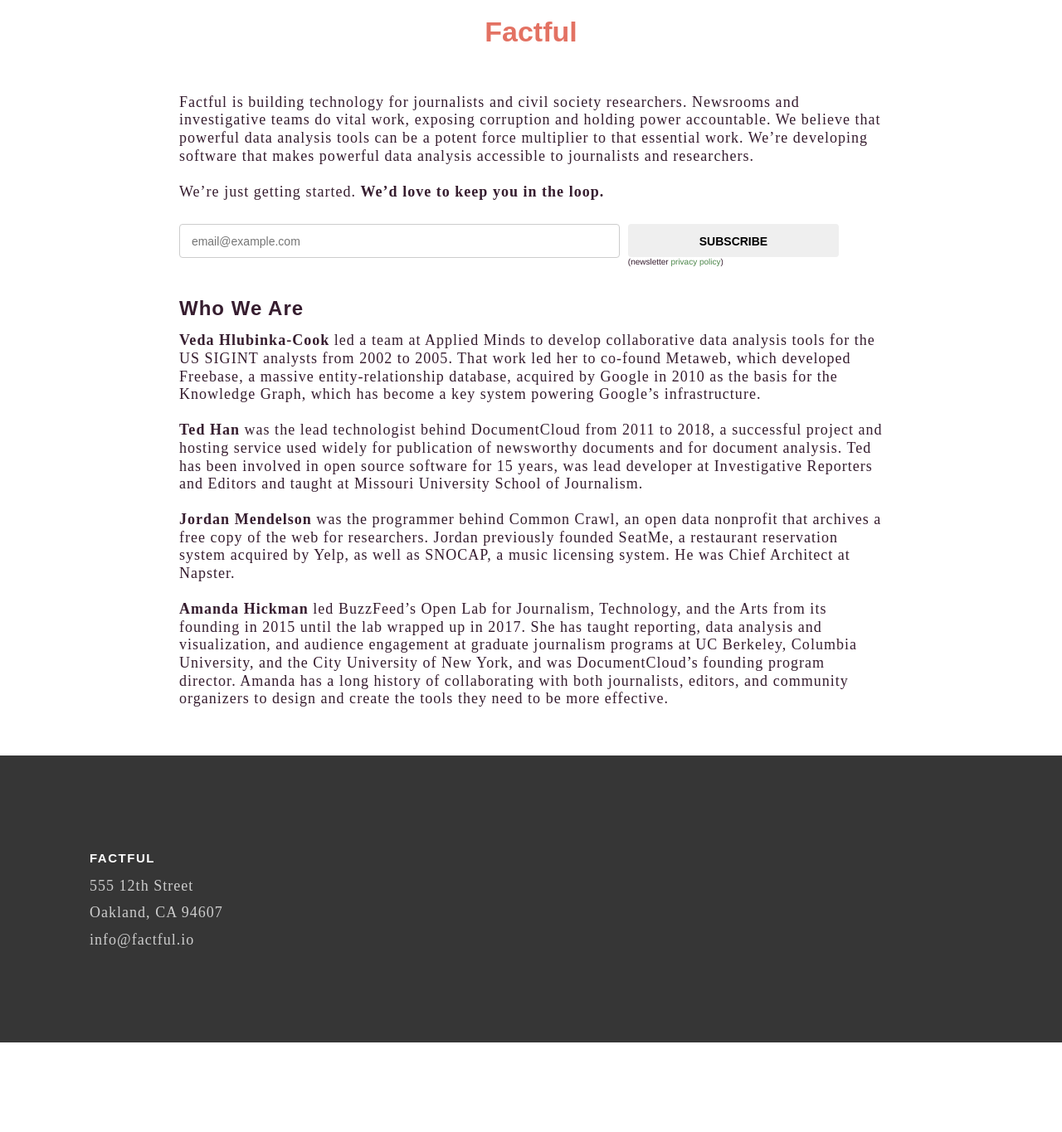
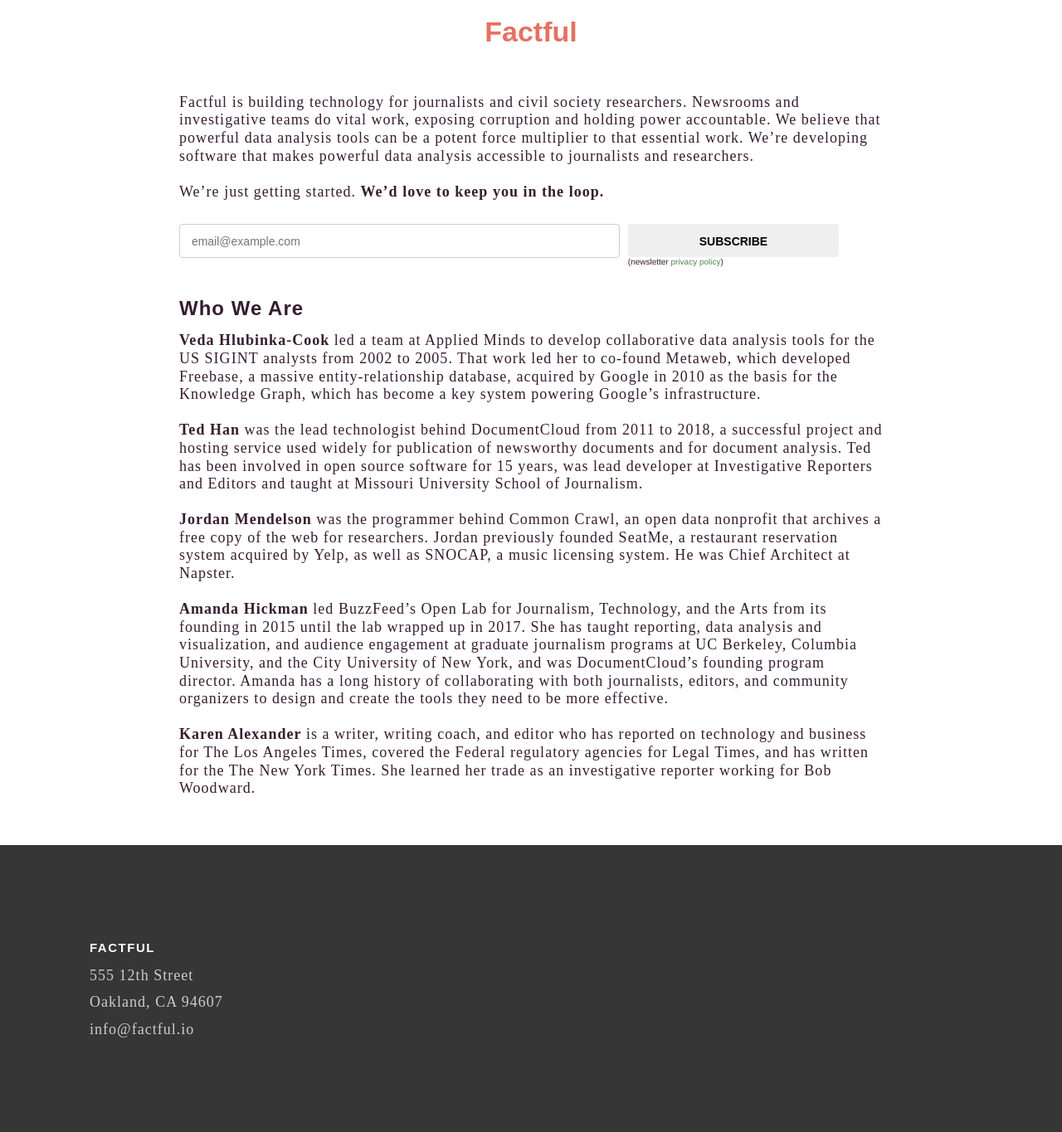
Before and after one commit to factful/factful.github.io, a Jekyll site: the page built from about.md, in a window 1280 px wide. Shown: the whole page at 83% size. Built offline with Jekyll 4.4.1, drawn with Linux system fonts in a browser that asks for light colours; nearby versions of some CDN libraries; some web fonts are replaced; before the commit the page ends 1257 px from its top, so only the background shows below that.

Commit message:
adding Karen's bio

```diff
--- a/about.md
+++ b/about.md
@@ -16,7 +16,8 @@
 
 **Ted Han** was the lead technologist behind DocumentCloud from 2011 to 2018, a successful project and hosting service used widely for publication of newsworthy documents and for document analysis. Ted has been involved in open source software for 15 years, was lead developer at Investigative Reporters and Editors and taught at Missouri University School of Journalism.
 
-
 **Jordan Mendelson** was the programmer behind Common Crawl, an open data nonprofit that archives a free copy of the web for researchers. Jordan previously founded SeatMe, a restaurant reservation system acquired by Yelp, as well as SNOCAP, a music licensing system. He was Chief Architect at Napster.
 
 **Amanda Hickman** led BuzzFeed’s Open Lab for Journalism, Technology, and the Arts from its founding in 2015 until the lab wrapped up in 2017. She has taught reporting, data analysis and visualization, and audience engagement at graduate journalism programs at UC Berkeley, Columbia University, and the City University of New York, and was DocumentCloud’s founding program director. Amanda has a long history of collaborating with both journalists, editors, and community organizers to design and create the tools they need to be more effective.
+
+**Karen Alexander** is a writer, writing coach, and editor who has reported on technology and business for *The Los Angeles Times*, covered the Federal regulatory agencies for *Legal Times*, and has written for the *The New York Times*. She learned her trade as an investigative reporter working for Bob Woodward.
```
